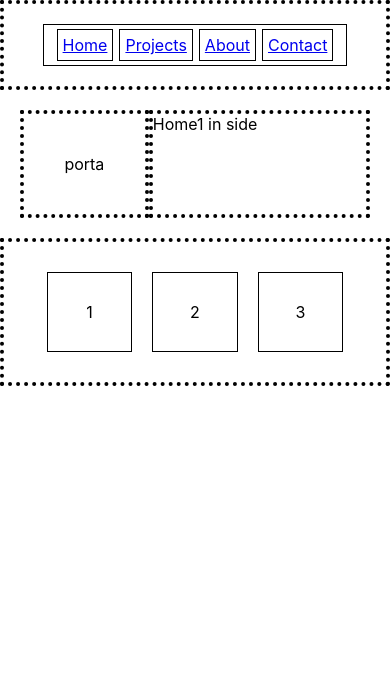
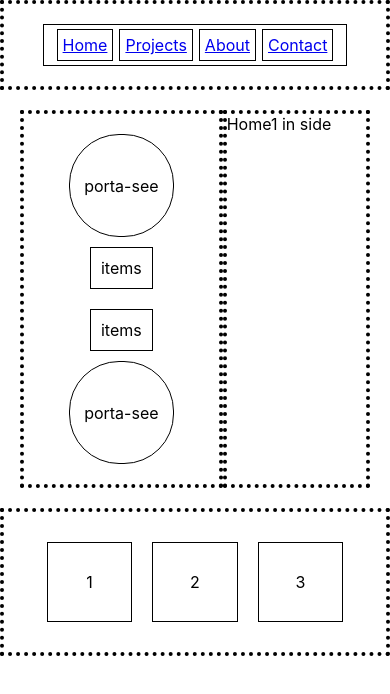
Before and after one commit to barbaroreyes/app-oppen, a React (Create React App) app: page / in a window 390 px wide. Shown: the top 694 px of the page. Built offline with nearby package versions, Linux system fonts and the light colour scheme.

Commit message:
added-2-r

```diff
--- a/src/App.css
+++ b/src/App.css
@@ -103,8 +103,13 @@ footer{
 
   }
   .porta{
-    padding: 40px;
-    display: flex;
+    width: 100%;
+    padding:20px;
+  display: flex;
+  justify-content: space-between;
+  flex-direction:column;
+  align-items: center;
+
   }.side{
     display: flex;
   }.projects{
@@ -114,15 +119,24 @@ footer{
     align-items: center;
 
   }.front{
+    width: 85%;
+    padding: 10px;
     display: flex;
+    justify-content: center;
+    align-items: center;
      margin: 10px;
     height: 126px;
     border: 4px solid black;
 
 
   }.back{
+    width: 85%;
+    padding: 15px;
     display: flex;
-    margin: 10px;
+    flex-direction: column;
+    justify-content: center;
+    align-items: center;
+     margin: 10px;
     height: 126px;
     border: 4px solid black;
   }ul{
@@ -133,6 +147,24 @@ footer{
     border: 1px solid black;
     padding: 5px;
     margin: 3px;
+  }.items{
+    display: flex;
+    justify-content: space-between;
+    justify-content: center;
+    border: 1px solid black;
+    margin: 10px;
+    padding: 10px;
+
+  }.port-see{
+    display: flex;
+    justify-content: center;
+    align-items: center;
+    padding: 10px;
+    width: 105px;
+    height: 103px;
+    border: 1px solid black;
+    border-radius: 50px 50px;
+
   }
 
 }
--- a/src/compo/Card-Flip.js
+++ b/src/compo/Card-Flip.js
@@ -19,16 +19,16 @@ const CardFlip = (props) => {
     onClick={handleClick}
    >
     {props.name}
-    click to see more
+
 
     </div>
 
     <div className ='back'
     onClick={handleClick}
     >
-       <Link to='/'>Home</Link>
-      bach of the card.
-      click to see more
+       <a href={props.live}>App</a>
+       <a href={props.github}>github</a>
+
     </div>
   </ReactCardFlip>
   );
--- a/src/compo/Data.js
+++ b/src/compo/Data.js
@@ -1,8 +1,8 @@
  const data = [{
-    name:'Project1',
-    live:'live',
+    name:'Beer Store',
+    live:'https://barbaro-store-beers.netlify.app/',
     picture:'app',
-    github:'github',
+    github:'https://github.com/barbaroreyes/app-store-beers',
 
 },{
     name:'Project2',
--- /dev/null
+++ b/src/compo/Items.js
@@ -0,0 +1,11 @@
+import React from 'react';
+
+const Items = () => {
+  return (
+    <div className="items">
+    items
+  </div>
+  );
+}
+
+export default Items;
--- a/src/compo/Porta.js
+++ b/src/compo/Porta.js
@@ -1,11 +1,41 @@
 import React from 'react';
-
+import Portasee from '../compo/Portasee';
+import Items  from './Items'
+import {Switch,Route} from 'react-router-dom'
 
 
 const Porta = () => {
   return (
     <div className="porta">
-      porta
+      <Switch>
+      <Route exact path="/">
+        <Portasee/>
+        <Items />
+        <Items />
+        <Portasee/>
+      </Route>
+
+      <Route exact path='/'>
+
+      </Route>
+
+      </Switch>
+      {/* <div className="port-see">porta-see</div>
+     <div className="items">
+       items
+     </div>
+     <div className="items">
+       items
+     </div>
+     <div className="items">
+       items
+     </div>
+     <div className="items">
+       items
+     </div>
+     <div className="port-see">porta-see</div> */}
+
+
 
     </div>
   );
--- /dev/null
+++ b/src/compo/Portasee.js
@@ -0,0 +1,9 @@
+import React from 'react';
+
+const Portasee = () => {
+  return (
+    <div className="port-see">porta-see</div>
+  );
+}
+
+export default Portasee;
--- a/src/pages/Projects.js
+++ b/src/pages/Projects.js
@@ -7,7 +7,9 @@ const Projects = () => {
     <div className="projects">{
         Data.map((item, i) => {
             return (
-                <CardFlip {...item}/>
+                <CardFlip
+                key={i}
+                {...item}/>
 
 
             )
```
